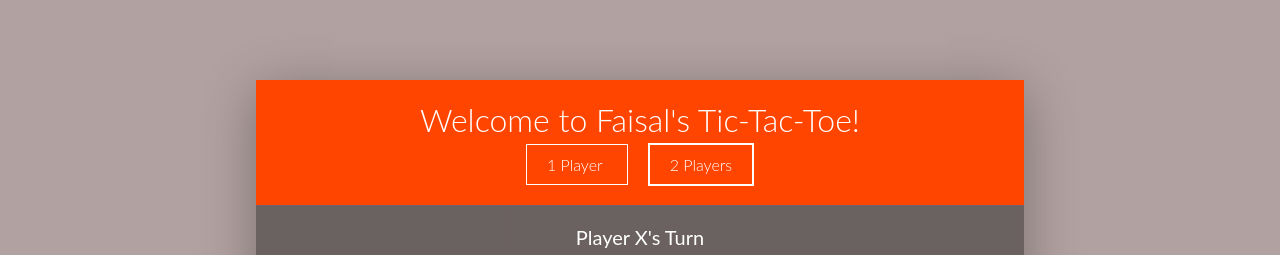
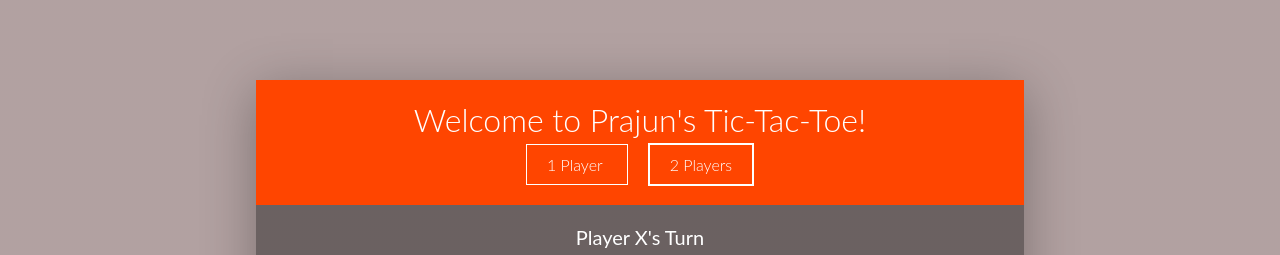
Before and after one commit to Prajunv/tictac, a plain HTML site: page index.html in a window 1280 px wide. Shown: the top 255 px of the page. Drawn offline with Linux system fonts and the light colour scheme; a web font is replaced by a local one.

Commit message:
Update index.html

```diff
--- a/index.html
+++ b/index.html
@@ -25,7 +25,7 @@
     </div>
     <div class="container">
         <h1 class="welcome-text">
-            Welcome to Faisal's Tic-Tac-Toe!<br>
+            Welcome to Prajun's Tic-Tac-Toe!<br>
             <span class="mode-select">
                 <span class="mode PvC" onclick="onGameModeChange('PvC', this)">
                     1 Player
```
